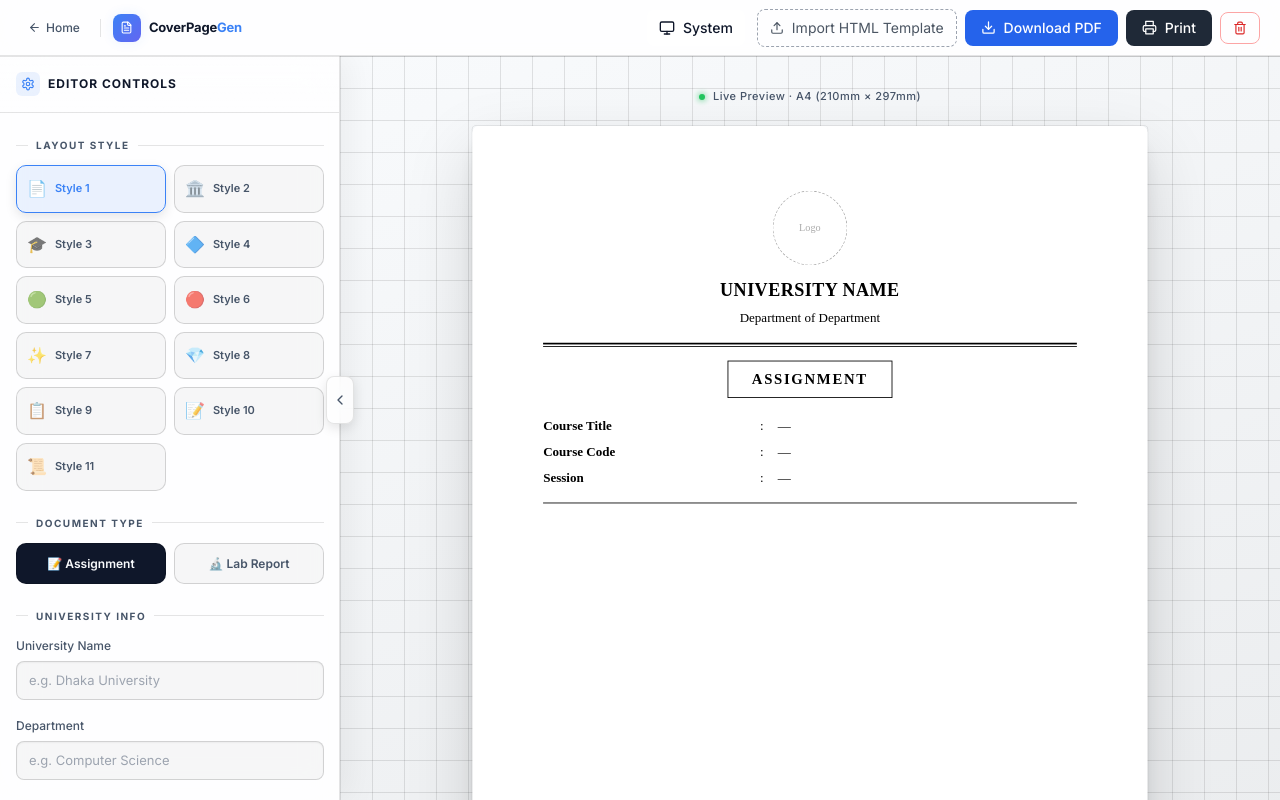
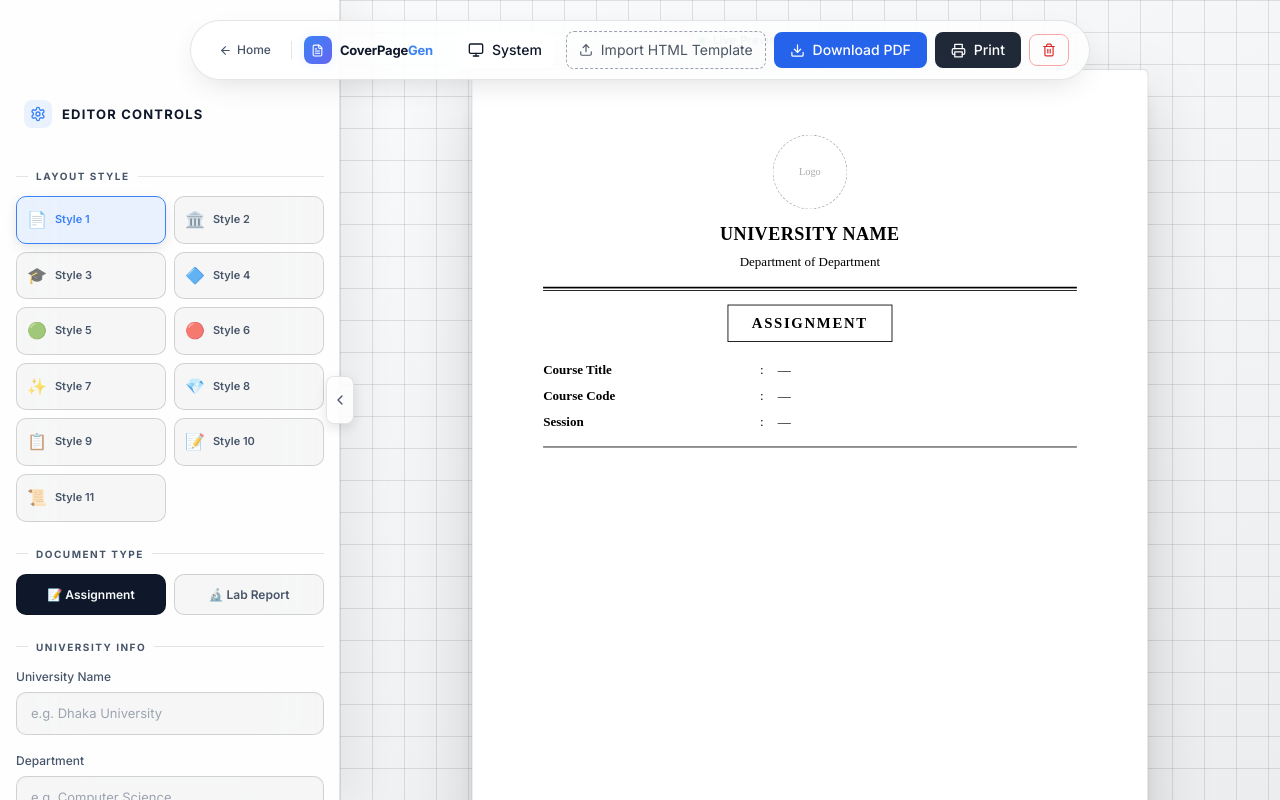
Before and after one commit to mostafa-cse/Coverpage, a React (Vite) app in the folder frontend/: page /#/editor in a window 1280 px wide. Built offline with nearby package versions, Linux system fonts and the light colour scheme.

Commit message:
feat: complete UI redesign with bento grid and ultra-premium dark mode

```diff
--- a/frontend/src/components/CoverForm/CoverForm.tsx
+++ b/frontend/src/components/CoverForm/CoverForm.tsx
@@ -33,17 +33,12 @@ function Field({ label, children }: { label: string; children: React.ReactNode }
   )
 }
 
-const inp = {
+// Using .premium-input from index.css instead of inline styles
+const inpStyle = {
   width: '100%',
-  background: 'var(--input-bg)',
-  border: '1px solid var(--input-border)',
-  borderRadius: '8px',
-  padding: '8px 12px',
+  padding: '10px 14px',
+  borderRadius: '10px',
   fontSize: '13px',
-  color: 'var(--text-main)',
-  outline: 'none',
-  transition: 'border-color 0.2s, background 0.2s',
-  boxShadow: 'inset 0 1px 2px rgba(0,0,0,0.05)'
 }
 
 export default function CoverForm({ data, onChange, selectedTemplate, onSelectTemplate }: Props) {
@@ -118,21 +113,21 @@ export default function CoverForm({ data, onChange, selectedTemplate, onSelectTe
       {/* ── University ── */}
       <SectionLabel>University Info</SectionLabel>
       <Field label="University Name">
-        <input style={inp} value={data.university.name} placeholder="e.g. Dhaka University"
+        <input className="premium-input" style={inpStyle} value={data.university.name} placeholder="e.g. Dhaka University"
           onChange={(e) => onChange({ university: { ...data.university, name: e.target.value } })}
           onFocus={e => (e.target.style.borderColor = 'var(--accent)')}
           onBlur={e => (e.target.style.borderColor = 'var(--input-border)')}
         />
       </Field>
       <Field label="Department">
-        <input style={inp} value={data.university.dept} placeholder="e.g. Computer Science"
+        <input className="premium-input" style={inpStyle} value={data.university.dept} placeholder="e.g. Computer Science"
           onChange={(e) => onChange({ university: { ...data.university, dept: e.target.value } })}
           onFocus={e => (e.target.style.borderColor = 'var(--accent)')}
           onBlur={e => (e.target.style.borderColor = 'var(--input-border)')}
         />
       </Field>
       <Field label="Address (optional)">
-        <input style={inp} value={data.university.address} placeholder="e.g. Dhaka – 1000"
+        <input className="premium-input" style={inpStyle} value={data.university.address} placeholder="e.g. Dhaka – 1000"
           onChange={(e) => onChange({ university: { ...data.university, address: e.target.value } })}
           onFocus={e => (e.target.style.borderColor = 'var(--accent)')}
           onBlur={e => (e.target.style.borderColor = 'var(--input-border)')}
@@ -164,7 +159,7 @@ export default function CoverForm({ data, onChange, selectedTemplate, onSelectTe
       {/* ── Subject ── */}
       <SectionLabel>Course Details</SectionLabel>
       <Field label="Course Title">
-        <input style={inp} value={data.subject.name} placeholder="e.g. Data Structures"
+        <input className="premium-input" style={inpStyle} value={data.subject.name} placeholder="e.g. Data Structures"
           onChange={(e) => onChange({ subject: { ...data.subject, name: e.target.value } })}
           onFocus={e => (e.target.style.borderColor = 'var(--accent)')}
           onBlur={e => (e.target.style.borderColor = 'var(--input-border)')}
@@ -173,7 +168,7 @@ export default function CoverForm({ data, onChange, selectedTemplate, onSelectTe
       <div style={{ display: 'flex', gap: '8px', marginBottom: '16px' }}>
         <div style={{ flex: 1 }}>
           <label style={{ display: 'block', fontSize: '12px', fontWeight: 500, color: 'var(--text-secondary)', marginBottom: '6px' }}>Course Code</label>
-          <input style={inp} value={data.subject.courseCode} placeholder="CSE 301"
+          <input className="premium-input" style={inpStyle} value={data.subject.courseCode} placeholder="CSE 301"
             onChange={(e) => onChange({ subject: { ...data.subject, courseCode: e.target.value } })}
             onFocus={e => (e.target.style.borderColor = 'var(--accent)')}
             onBlur={e => (e.target.style.borderColor = 'var(--input-border)')}
@@ -181,7 +176,7 @@ export default function CoverForm({ data, onChange, selectedTemplate, onSelectTe
         </div>
         <div style={{ flex: 1 }}>
           <label style={{ display: 'block', fontSize: '12px', fontWeight: 500, color: 'var(--text-secondary)', marginBottom: '6px' }}>Session</label>
-          <input style={inp} value={data.subject.session} placeholder="2021-22"
+          <input className="premium-input" style={inpStyle} value={data.subject.session} placeholder="2021-22"
             onChange={(e) => onChange({ subject: { ...data.subject, session: e.target.value } })}
             onFocus={e => (e.target.style.borderColor = 'var(--accent)')}
             onBlur={e => (e.target.style.borderColor = 'var(--input-border)')}
@@ -216,7 +211,7 @@ export default function CoverForm({ data, onChange, selectedTemplate, onSelectTe
           <div style={{ display: 'flex', gap: '8px', marginBottom: '12px' }}>
             <div style={{ flex: 1 }}>
               <label style={{ display: 'block', fontSize: '12px', fontWeight: 500, color: 'var(--text-secondary)', marginBottom: '6px' }}>Exp. No.</label>
-              <input style={inp} value={data.experimentNo ?? ''} placeholder="03"
+              <input className="premium-input" style={inpStyle} value={data.experimentNo ?? ''} placeholder="03"
                 onChange={(e) => onChange({ experimentNo: e.target.value })}
                 onFocus={e => (e.target.style.borderColor = 'var(--accent)')}
                 onBlur={e => (e.target.style.borderColor = 'var(--input-border)')}
@@ -224,7 +219,7 @@ export default function CoverForm({ data, onChange, selectedTemplate, onSelectTe
             </div>
             <div style={{ flex: 1 }}>
               <label style={{ display: 'block', fontSize: '12px', fontWeight: 500, color: 'var(--text-secondary)', marginBottom: '6px' }}>Date</label>
-              <input type="date" style={inp} value={data.experimentDate ?? ''}
+              <input type="date" className="premium-input" style={inpStyle} value={data.experimentDate ?? ''}
                 onChange={(e) => onChange({ experimentDate: e.target.value })}
                 onFocus={e => (e.target.style.borderColor = 'var(--accent)')}
                 onBlur={e => (e.target.style.borderColor = 'var(--input-border)')}
@@ -233,7 +228,7 @@ export default function CoverForm({ data, onChange, selectedTemplate, onSelectTe
           </div>
           <div style={{ marginBottom: 0 }}>
             <label style={{ display: 'block', fontSize: '12px', fontWeight: 500, color: 'var(--text-secondary)', marginBottom: '6px' }}>Experiment Title</label>
-            <input style={inp} value={data.experimentTitle ?? ''} placeholder="Title"
+            <input className="premium-input" style={inpStyle} value={data.experimentTitle ?? ''} placeholder="Title"
               onChange={(e) => onChange({ experimentTitle: e.target.value })}
               onFocus={e => (e.target.style.borderColor = 'var(--accent)')}
               onBlur={e => (e.target.style.borderColor = 'var(--input-border)')}
@@ -245,7 +240,7 @@ export default function CoverForm({ data, onChange, selectedTemplate, onSelectTe
       {/* ── Submitted By ── */}
       <SectionLabel>Student Info (Submitted By)</SectionLabel>
       <Field label="Full Name">
-        <input style={inp} value={data.submittedBy.name} placeholder="Your name"
+        <input className="premium-input" style={inpStyle} value={data.submittedBy.name} placeholder="Your name"
           onChange={(e) => onChange({ submittedBy: { ...data.submittedBy, name: e.target.value } })}
           onFocus={e => (e.target.style.borderColor = 'var(--accent)')}
           onBlur={e => (e.target.style.borderColor = 'var(--input-border)')}
@@ -254,7 +249,7 @@ export default function CoverForm({ data, onChange, selectedTemplate, onSelectTe
       <div style={{ display: 'flex', gap: '8px', marginBottom: '16px' }}>
         <div style={{ flex: 1 }}>
           <label style={{ display: 'block', fontSize: '12px', fontWeight: 500, color: 'var(--text-secondary)', marginBottom: '6px' }}>Roll No.</label>
-          <input style={inp} value={data.submittedBy.roll} placeholder="2101001"
+          <input className="premium-input" style={inpStyle} value={data.submittedBy.roll} placeholder="2101001"
             onChange={(e) => onChange({ submittedBy: { ...data.submittedBy, roll: e.target.value } })}
             onFocus={e => (e.target.style.borderColor = 'var(--accent)')}
             onBlur={e => (e.target.style.borderColor = 'var(--input-border)')}
@@ -262,7 +257,7 @@ export default function CoverForm({ data, onChange, selectedTemplate, onSelectTe
         </div>
         <div style={{ flex: 1 }}>
           <label style={{ display: 'block', fontSize: '12px', fontWeight: 500, color: 'var(--text-secondary)', marginBottom: '6px' }}>Reg. No.</label>
-          <input style={inp} value={data.submittedBy.regNo} placeholder="21101001"
+          <input className="premium-input" style={inpStyle} value={data.submittedBy.regNo} placeholder="21101001"
             onChange={(e) => onChange({ submittedBy: { ...data.submittedBy, regNo: e.target.value } })}
             onFocus={e => (e.target.style.borderColor = 'var(--accent)')}
             onBlur={e => (e.target.style.borderColor = 'var(--input-border)')}
@@ -272,7 +267,7 @@ export default function CoverForm({ data, onChange, selectedTemplate, onSelectTe
       <div style={{ display: 'flex', gap: '8px', marginBottom: '16px' }}>
         <div style={{ flex: 1 }}>
           <label style={{ display: 'block', fontSize: '12px', fontWeight: 500, color: 'var(--text-secondary)', marginBottom: '6px' }}>Year</label>
-          <select style={{ ...inp, appearance: 'none', color: data.submittedBy.year ? 'var(--text-main)' : 'var(--text-secondary)' }} value={data.submittedBy.year}
+          <select className="premium-input" style={{ ...inpStyle, appearance: 'none', color: data.submittedBy.year ? 'var(--text-main)' : 'var(--text-secondary)' }} value={data.submittedBy.year}
             onChange={(e) => onChange({ submittedBy: { ...data.submittedBy, year: e.target.value } })}
             onFocus={e => (e.target.style.borderColor = 'var(--accent)')}
             onBlur={e => (e.target.style.borderColor = 'var(--input-border)')}>
@@ -282,7 +277,7 @@ export default function CoverForm({ data, onChange, selectedTemplate, onSelectTe
         </div>
         <div style={{ flex: 1 }}>
           <label style={{ display: 'block', fontSize: '12px', fontWeight: 500, color: 'var(--text-secondary)', marginBottom: '6px' }}>Sem</label>
-          <select style={{ ...inp, appearance: 'none', color: data.submittedBy.semester ? 'var(--text-main)' : 'var(--text-secondary)' }} value={data.submittedBy.semester}
+          <select className="premium-input" style={{ ...inpStyle, appearance: 'none', color: data.submittedBy.semester ? 'var(--text-main)' : 'var(--text-secondary)' }} value={data.submittedBy.semester}
             onChange={(e) => onChange({ submittedBy: { ...data.submittedBy, semester: e.target.value } })}
             onFocus={e => (e.target.style.borderColor = 'var(--accent)')}
             onBlur={e => (e.target.style.borderColor = 'var(--input-border)')}>
@@ -292,7 +287,7 @@ export default function CoverForm({ data, onChange, selectedTemplate, onSelectTe
         </div>
         <div style={{ flex: 1 }}>
           <label style={{ display: 'block', fontSize: '12px', fontWeight: 500, color: 'var(--text-secondary)', marginBottom: '6px' }}>Group</label>
-          <input style={inp} value={data.submittedBy.groupNo} placeholder="A1"
+          <input className="premium-input" style={inpStyle} value={data.submittedBy.groupNo} placeholder="A1"
             onChange={(e) => onChange({ submittedBy: { ...data.submittedBy, groupNo: e.target.value } })}
             onFocus={e => (e.target.style.borderColor = 'var(--accent)')}
             onBlur={e => (e.target.style.borderColor = 'var(--input-border)')}
@@ -303,14 +298,14 @@ export default function CoverForm({ data, onChange, selectedTemplate, onSelectTe
       {/* ── Submitted To ── */}
       <SectionLabel>Teacher Info (Submitted To)</SectionLabel>
       <Field label="Teacher's Name">
-        <input style={inp} value={data.submittedTo.name} placeholder="Dr. Ali"
+        <input className="premium-input" style={inpStyle} value={data.submittedTo.name} placeholder="Dr. Ali"
           onChange={(e) => onChange({ submittedTo: { ...data.submittedTo, name: e.target.value } })}
           onFocus={e => (e.target.style.borderColor = 'var(--accent)')}
           onBlur={e => (e.target.style.borderColor = 'var(--input-border)')}
         />
       </Field>
       <Field label="Designation">
-        <select style={{ ...inp, appearance: 'none' }} value={data.submittedTo.designation}
+        <select className="premium-input" style={{ ...inpStyle, appearance: 'none' }} value={data.submittedTo.designation}
           onChange={(e) => onChange({ submittedTo: { ...data.submittedTo, designation: e.target.value as Designation } })}
           onFocus={e => (e.target.style.borderColor = 'var(--accent)')}
           onBlur={e => (e.target.style.borderColor = 'var(--input-border)')}>
@@ -320,7 +315,7 @@ export default function CoverForm({ data, onChange, selectedTemplate, onSelectTe
       <div style={{ display: 'flex', gap: '8px', marginBottom: '16px' }}>
         <div style={{ flex: 1 }}>
           <label style={{ display: 'block', fontSize: '12px', fontWeight: 500, color: 'var(--text-secondary)', marginBottom: '6px' }}>Dept</label>
-          <input style={inp} value={data.submittedTo.dept} placeholder="CSE"
+          <input className="premium-input" style={inpStyle} value={data.submittedTo.dept} placeholder="CSE"
             onChange={(e) => onChange({ submittedTo: { ...data.submittedTo, dept: e.target.value } })}
             onFocus={e => (e.target.style.borderColor = 'var(--accent)')}
             onBlur={e => (e.target.style.borderColor = 'var(--input-border)')}
@@ -328,7 +323,7 @@ export default function CoverForm({ data, onChange, selectedTemplate, onSelectTe
         </div>
         <div style={{ flex: 1 }}>
           <label style={{ display: 'block', fontSize: '12px', fontWeight: 500, color: 'var(--text-secondary)', marginBottom: '6px' }}>Uni</label>
-          <input style={inp} value={data.submittedTo.university} placeholder="JUST"
+          <input className="premium-input" style={inpStyle} value={data.submittedTo.university} placeholder="JUST"
             onChange={(e) => onChange({ submittedTo: { ...data.submittedTo, university: e.target.value } })}
             onFocus={e => (e.target.style.borderColor = 'var(--accent)')}
             onBlur={e => (e.target.style.borderColor = 'var(--input-border)')}
@@ -339,7 +334,7 @@ export default function CoverForm({ data, onChange, selectedTemplate, onSelectTe
       {/* ── Dates ── */}
       <SectionLabel>Submission</SectionLabel>
       <Field label="Date of Submission">
-        <input type="date" style={{ ...inp, color: data.submissionDate ? 'var(--text-main)' : 'var(--text-secondary)' }} value={data.submissionDate}
+        <input type="date" className="premium-input" style={{ ...inpStyle, color: data.submissionDate ? 'var(--text-main)' : 'var(--text-secondary)' }} value={data.submissionDate}
           onChange={(e) => onChange({ submissionDate: e.target.value })}
           onFocus={e => (e.target.style.borderColor = 'var(--accent)')}
           onBlur={e => (e.target.style.borderColor = 'var(--input-border)')}
--- a/frontend/src/index.css
+++ b/frontend/src/index.css
@@ -78,7 +78,7 @@
   }
 }
 
-/* ── Ultra-Premium Dark Mode Animations ── */
+/* ── Ultra-Premium UI/UX Core Styles ── */
 
 @keyframes float {
   0% { transform: translateY(0px) rotate(var(--rot)) translateZ(var(--z)); }
@@ -92,14 +92,16 @@
   100% { opacity: 0.4; transform: scale(1); }
 }
 
+@keyframes mesh-breathe {
+  0% { transform: scale(1) translate(0, 0); opacity: 0.4; }
+  33% { transform: scale(1.1) translate(3%, 5%); opacity: 0.6; }
+  66% { transform: scale(0.95) translate(-2%, -3%); opacity: 0.5; }
+  100% { transform: scale(1) translate(0, 0); opacity: 0.4; }
+}
+
 @keyframes text-shimmer {
   0% { background-position: -200% center; }
   100% { background-position: 200% center; }
-}
-
-@keyframes spin-slow {
-  from { transform: rotate(0deg); }
-  to { transform: rotate(360deg); }
 }
 
 .animate-float {
@@ -110,13 +112,17 @@
   animation: pulse-glow 4s ease-in-out infinite;
 }
 
+.animate-mesh {
+  animation: mesh-breathe 12s ease-in-out infinite alternate;
+}
+
 .text-gradient-shimmer {
   background: linear-gradient(
     to right,
-    #60a5fa 20%,
+    var(--accent) 20%,
     #a78bfa 40%,
     #a78bfa 60%,
-    #60a5fa 80%
+    var(--accent) 80%
   );
   background-size: 200% auto;
   color: #000;
@@ -127,12 +133,16 @@
   animation: text-shimmer 4s linear infinite;
 }
 
+/* Glassmorphism 2.0 */
 .glass-card {
-  background: rgba(20, 24, 39, 0.6);
-  backdrop-filter: blur(20px);
-  -webkit-backdrop-filter: blur(20px);
-  border: 1px solid rgba(255, 255, 255, 0.05);
-  box-shadow: 0 8px 32px 0 rgba(0, 0, 0, 0.3);
+  background: var(--card-bg);
+  backdrop-filter: blur(40px);
+  -webkit-backdrop-filter: blur(40px);
+  border: 1px solid var(--card-border);
+  box-shadow:
+    0 4px 6px -1px rgba(0, 0, 0, 0.05),
+    0 10px 15px -3px rgba(0, 0, 0, 0.1),
+    inset 0 1px 0 0 rgba(255, 255, 255, 0.05);
 }
 
 .glowing-border-wrapper {
@@ -146,15 +156,39 @@
   inset: -1px;
   border-radius: inherit;
   padding: 1px;
-  background: linear-gradient(135deg, rgba(59,130,246,0.5), rgba(167,139,250,0.5), rgba(59,130,246,0.5));
+  background: linear-gradient(135deg, var(--accent), #a78bfa, var(--accent));
   -webkit-mask: linear-gradient(#fff 0 0) content-box, linear-gradient(#fff 0 0);
   -webkit-mask-composite: xor;
   mask-composite: exclude;
   pointer-events: none;
   opacity: 0;
-  transition: opacity 0.4s ease;
+  transition: opacity 0.5s ease;
 }
 
 .glowing-border-wrapper:hover::before {
   opacity: 1;
 }
+
+/* Premium Form Inputs */
+.premium-input {
+  background: var(--input-bg);
+  border: 1px solid var(--input-border);
+  color: var(--text-main);
+  transition: all 0.3s cubic-bezier(0.4, 0, 0.2, 1);
+  box-shadow: inset 0 2px 4px rgba(0,0,0,0.02);
+}
+
+.premium-input:focus {
+  outline: none;
+  background: var(--card-bg);
+  border-color: var(--accent);
+  box-shadow: 0 0 0 4px var(--accent-glow), inset 0 2px 4px rgba(0,0,0,0.02);
+}
+
+/* Bento Box Grid */
+.bento-grid {
+  display: grid;
+  grid-template-columns: repeat(auto-fit, minmax(300px, 1fr));
+  gap: 24px;
+  grid-auto-rows: minmax(280px, auto);
+}
--- a/frontend/src/pages/Editor.tsx
+++ b/frontend/src/pages/Editor.tsx
@@ -79,19 +79,25 @@ export default function Editor() {
   return (
     <div style={{ height: '100vh', overflow: 'hidden', background: 'var(--bg-main)', color: 'var(--text-main)', display: 'flex', flexDirection: 'column', fontFamily: 'Inter, system-ui, sans-serif', transition: 'background-color 0.3s' }}>
 
-      {/* ── Header ── */}
+      {/* ── Floating Command Bar ── */}
       <header style={{
+        position: 'absolute',
+        top: '20px',
+        left: '50%',
+        transform: 'translateX(-50%)',
         background: 'var(--card-bg)',
-        borderBottom: '1px solid var(--card-border)',
-        backdropFilter: 'blur(20px)',
-        padding: '0 20px',
-        height: '56px',
+        backdropFilter: 'blur(30px)',
+        padding: '10px 20px',
         display: 'flex',
         alignItems: 'center',
         justifyContent: 'space-between',
+        width: 'calc(100% - 40px)',
+        maxWidth: '900px',
+        borderRadius: '100px',
         flexShrink: 0,
-        zIndex: 30,
-        boxShadow: '0 1px 0 var(--card-border)',
+        zIndex: 50,
+        border: '1px solid var(--card-border)',
+        boxShadow: '0 10px 30px -10px rgba(0,0,0,0.15)',
       }}>
         {/* Left: logo + back */}
         <div style={{ display: 'flex', alignItems: 'center', gap: '12px' }}>
@@ -144,22 +150,23 @@ export default function Editor() {
           opacity: isSidebarOpen ? 1 : 0,
           flexShrink: 0,
           background: 'var(--card-bg)',
-          backdropFilter: 'blur(20px)',
+          backdropFilter: 'blur(40px)',
           borderRight: '1px solid var(--card-border)',
           display: 'flex',
           flexDirection: 'column',
           overflow: 'hidden',
           transition: isResizing ? 'none' : 'all 0.4s cubic-bezier(0.4, 0, 0.2, 1)',
-          boxShadow: isSidebarOpen ? '10px 0 30px rgba(0,0,0,0.05)' : 'none',
+          boxShadow: isSidebarOpen ? '20px 0 40px rgba(0,0,0,0.05)' : 'none',
           position: 'relative',
-          zIndex: 10
+          zIndex: 10,
+          paddingTop: '80px', /* space for floating header */
         }}>
           {/* Sidebar header */}
-          <div style={{ padding: '16px', borderBottom: '1px solid var(--card-border)', display: 'flex', alignItems: 'center', gap: '8px', flexShrink: 0, background: 'linear-gradient(180deg, rgba(255,255,255,0.03) 0%, transparent 100%)' }}>
-            <div style={{ width: '24px', height: '24px', borderRadius: '6px', background: 'var(--accent-glow)', display: 'flex', alignItems: 'center', justifyContent: 'center' }}>
-              <Settings size={14} color="var(--accent)" />
+          <div style={{ padding: '20px 24px 16px', display: 'flex', alignItems: 'center', gap: '10px', flexShrink: 0 }}>
+            <div style={{ width: '28px', height: '28px', borderRadius: '8px', background: 'var(--accent-glow)', display: 'flex', alignItems: 'center', justifyContent: 'center' }}>
+              <Settings size={16} color="var(--accent)" />
             </div>
-            <span style={{ fontSize: '12px', fontWeight: 700, textTransform: 'uppercase', letterSpacing: '1px', color: 'var(--text-main)' }}>Editor Controls</span>
+            <span style={{ fontSize: '13px', fontWeight: 800, textTransform: 'uppercase', letterSpacing: '1.2px', color: 'var(--text-main)' }}>Editor Controls</span>
           </div>
 
           {/* Scrollable form */}
```
Also changed, not shown: frontend/src/pages/Home.tsx (+26 -21 lines).
